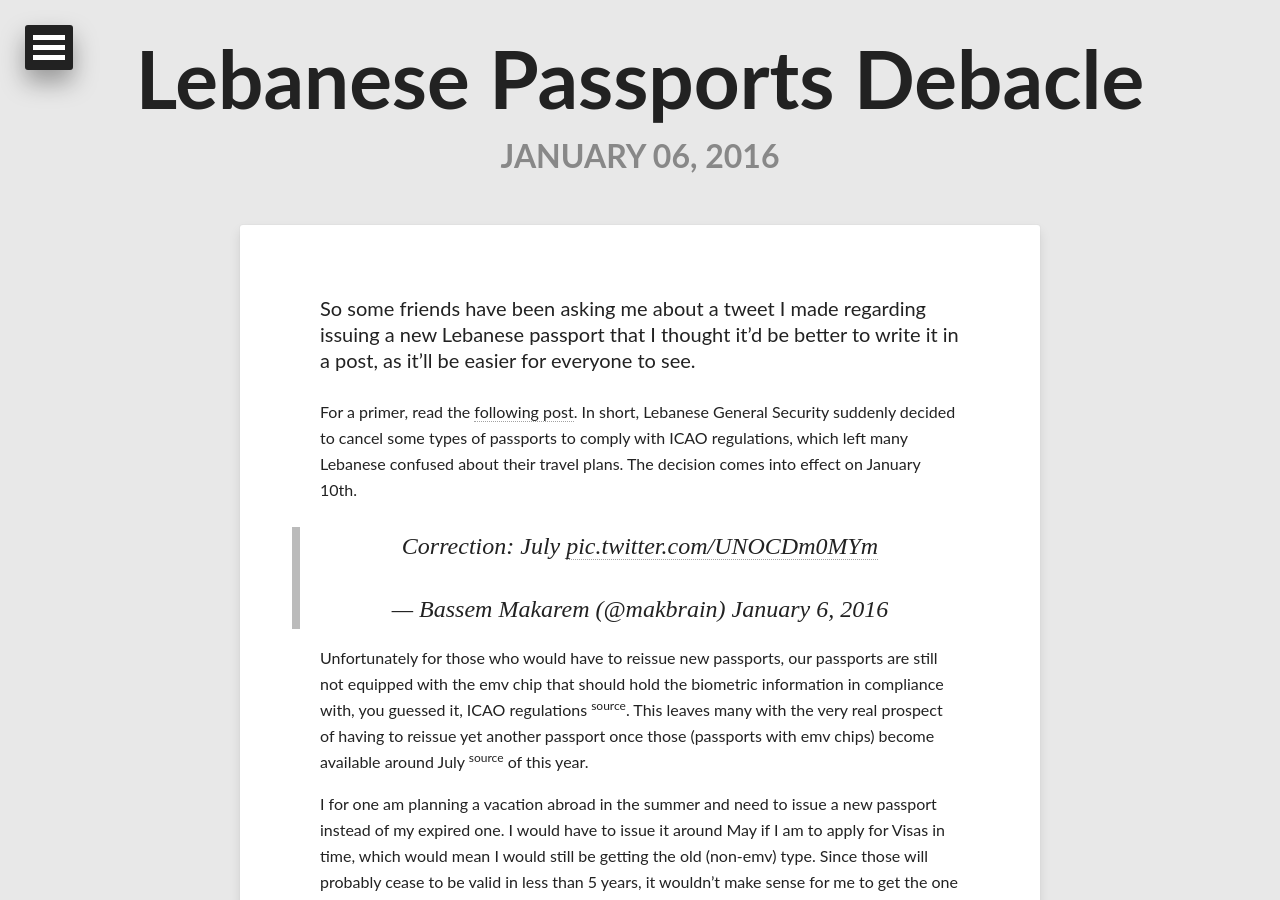
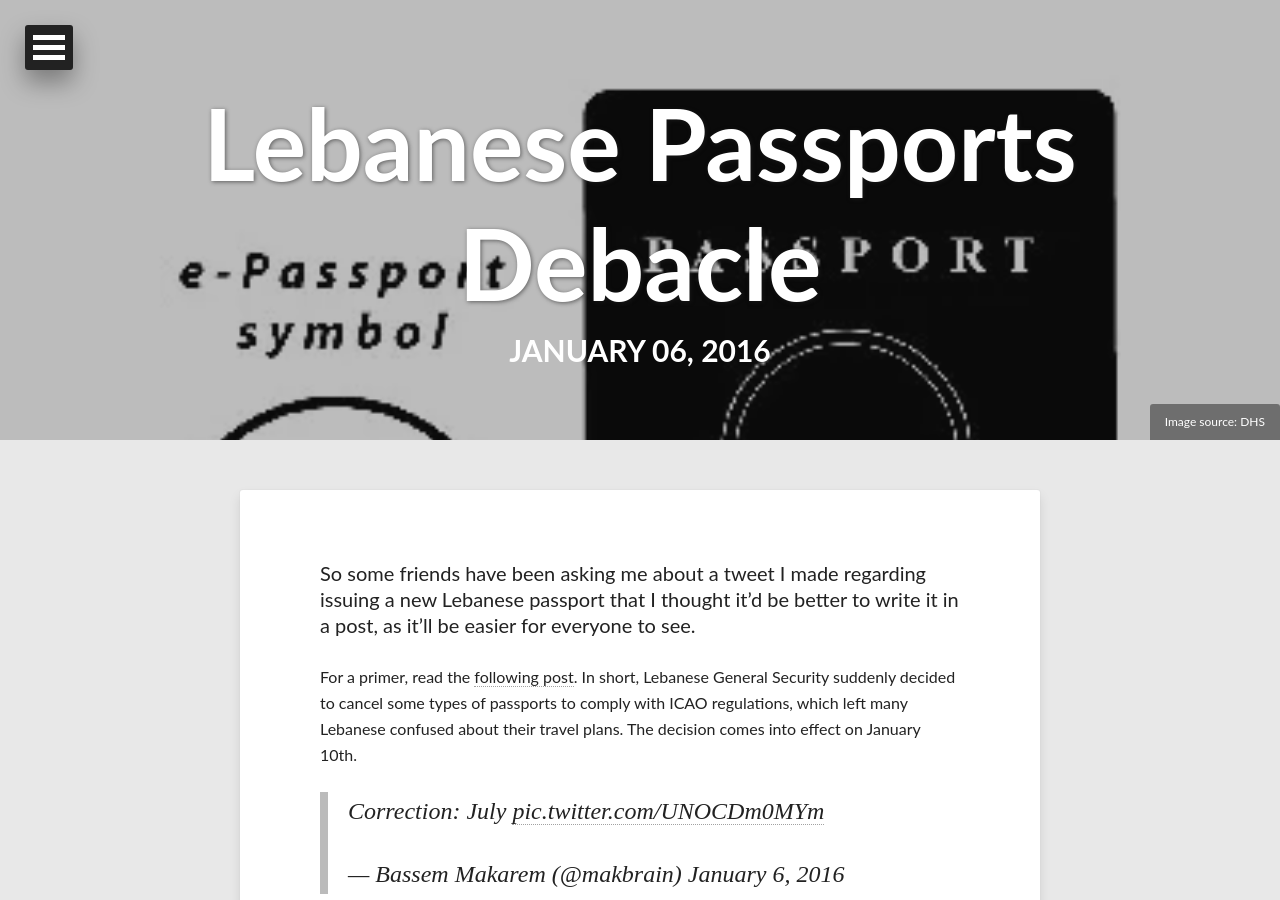
Before and after one commit to bmak91/bmak91.github.io, a Jekyll site: the page built from _posts/2016-01-06-lebanese-passports-debacle-biometric.md, in a window 1280 px wide and 900 px high. Built offline with Jekyll 4.4.1, drawn with Linux system fonts in a browser that asks for light colours; nearby versions of some CDN libraries; comment, search, counter and statistics services are not loaded.

Commit message:
lebanese passports post added image

```diff
--- a/_posts/2016-01-06-lebanese-passports-debacle-biometric.md
+++ b/_posts/2016-01-06-lebanese-passports-debacle-biometric.md
@@ -3,6 +3,10 @@ published: true
 layout: post
 title: "Lebanese Passports Debacle"
 description: Because paying for a passport once is not enough.
+image:
+  feature: biometric-passport.png
+  credit: DHS
+  creditlink: http://www.dhs.gov/e-passports
 tags:
   - Travel
   - Passports
@@ -17,9 +21,7 @@ So some friends have been asking me about a tweet I made regarding issuing a new
 
 For a primer, read the [following post](http://stateofmind13.com/2016/01/06/everything-you-need-to). In short, Lebanese General Security suddenly decided to cancel some types of passports to comply with ICAO regulations, which left many Lebanese confused about their travel plans. The decision comes into effect on January 10th.
 
-<div style="text-align:center;">
-<blockquote class="twitter-tweet" lang="en"><p lang="en" dir="ltr">Correction: July <a href="https://t.co/UNOCDm0MYm">pic.twitter.com/UNOCDm0MYm</a></p>&mdash; Bassem Makarem (@makbrain) <a href="https://twitter.com/makbrain/status/684799490335719424">January 6, 2016</a></blockquote>
-</div>
+<blockquote style="margin:auto;" class="twitter-tweet" lang="en"><p lang="en" dir="ltr">Correction: July <a href="https://t.co/UNOCDm0MYm">pic.twitter.com/UNOCDm0MYm</a></p>&mdash; Bassem Makarem (@makbrain) <a href="https://twitter.com/makbrain/status/684799490335719424">January 6, 2016</a></blockquote>
 
 Unfortunately for those who would have to reissue new passports, our passports are still not equipped with the emv chip that should hold the biometric information in compliance with, you guessed it, ICAO regulations <sup>[source](https://en.wikipedia.org/wiki/Biometric_passport)</sup>. This leaves many with the very real prospect of having to reissue yet another passport once those (passports with emv chips) become available around July <sup>[source](http://www.lecommercedulevant.com/node/24547)</sup> of this year.
 
```
Also changed, not shown: images/biometric-passport.png (added).
